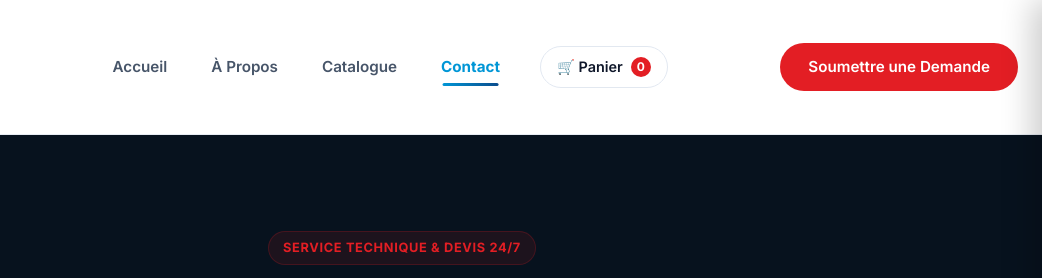
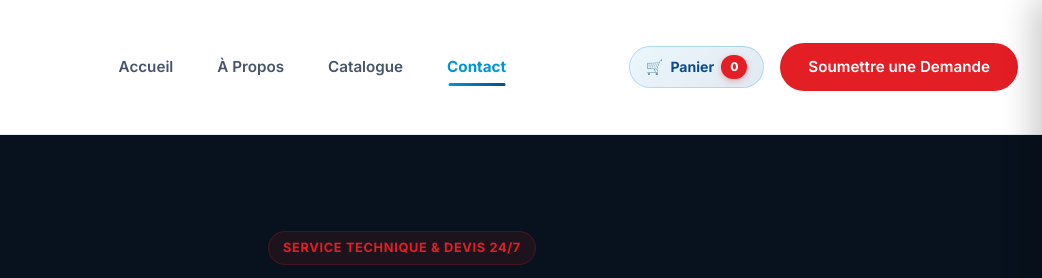
Before and after one commit to Christ-Hub-pixel/vfmServices, a plain HTML site: page contact.html in a window 1280 px wide. Shown: the top 278 px of the page, 238-1280 px from the left. Drawn offline with Linux system fonts and the light colour scheme.

Commit message:
feat: activation des boutons de la barre de navigation et integration du bouton de panier dynamique

```diff
--- a/contact.html
+++ b/contact.html
@@ -36,7 +36,12 @@
       </nav>
 
       <div class="header__actions">
-        <a href="#devisForm" class="btn btn--accent">
+        <button id="navCartBtn" class="btn-cart-trigger" aria-label="Voir le Panier de Devis" title="Mon Panier de Devis">
+          <span class="cart-trigger-icon">🛒</span>
+          <span class="cart-trigger-label">Panier</span>
+          <span id="navCartCount" class="cart-trigger-count">0</span>
+        </button>
+        <a href="contact.html#devisForm" class="btn btn--accent">
           Soumettre une Demande
         </a>
         <button class="nav-toggle" aria-label="Ouvrir le menu" aria-expanded="false">
--- a/css/styles.css
+++ b/css/styles.css
@@ -224,6 +224,46 @@ ul, ol {
   display: flex;
   align-items: center;
   gap: 1rem;
+}
+
+/* BOUTON D'ACTION PANIER BARRE DE NAVIGATION */
+.btn-cart-trigger {
+  display: flex;
+  align-items: center;
+  gap: 0.45rem;
+  background: linear-gradient(135deg, rgba(0, 150, 214, 0.08) 0%, rgba(11, 76, 140, 0.12) 100%);
+  border: 1px solid rgba(0, 150, 214, 0.25);
+  border-radius: var(--radius-full);
+  padding: 0.5rem 1rem;
+  color: var(--color-primary-dark);
+  font-weight: 700;
+  font-size: 0.88rem;
+  cursor: pointer;
+  transition: all 0.3s cubic-bezier(0.16, 1, 0.3, 1);
+}
+
+.btn-cart-trigger:hover {
+  background: linear-gradient(135deg, #0B4C8C 0%, #0096D6 100%);
+  color: #FFFFFF;
+  border-color: transparent;
+  box-shadow: 0 6px 20px rgba(0, 150, 214, 0.3);
+  transform: translateY(-2px);
+}
+
+.btn-cart-trigger:active {
+  transform: translateY(1px) scale(0.98);
+}
+
+.cart-trigger-count {
+  background: var(--color-accent);
+  color: #FFFFFF;
+  font-size: 0.75rem;
+  font-weight: 800;
+  padding: 0.15rem 0.55rem;
+  border-radius: 12px;
+  min-width: 20px;
+  text-align: center;
+  box-shadow: 0 2px 6px rgba(230, 0, 40, 0.3);
 }
 
 /* Bouton Burger Mobile */
```
Also changed, not shown: accueil.html (+5 -0 lines), apropos.html (+5 -0 lines), catalogue.html (+5 -0 lines), index.html (+5 -0 lines).
